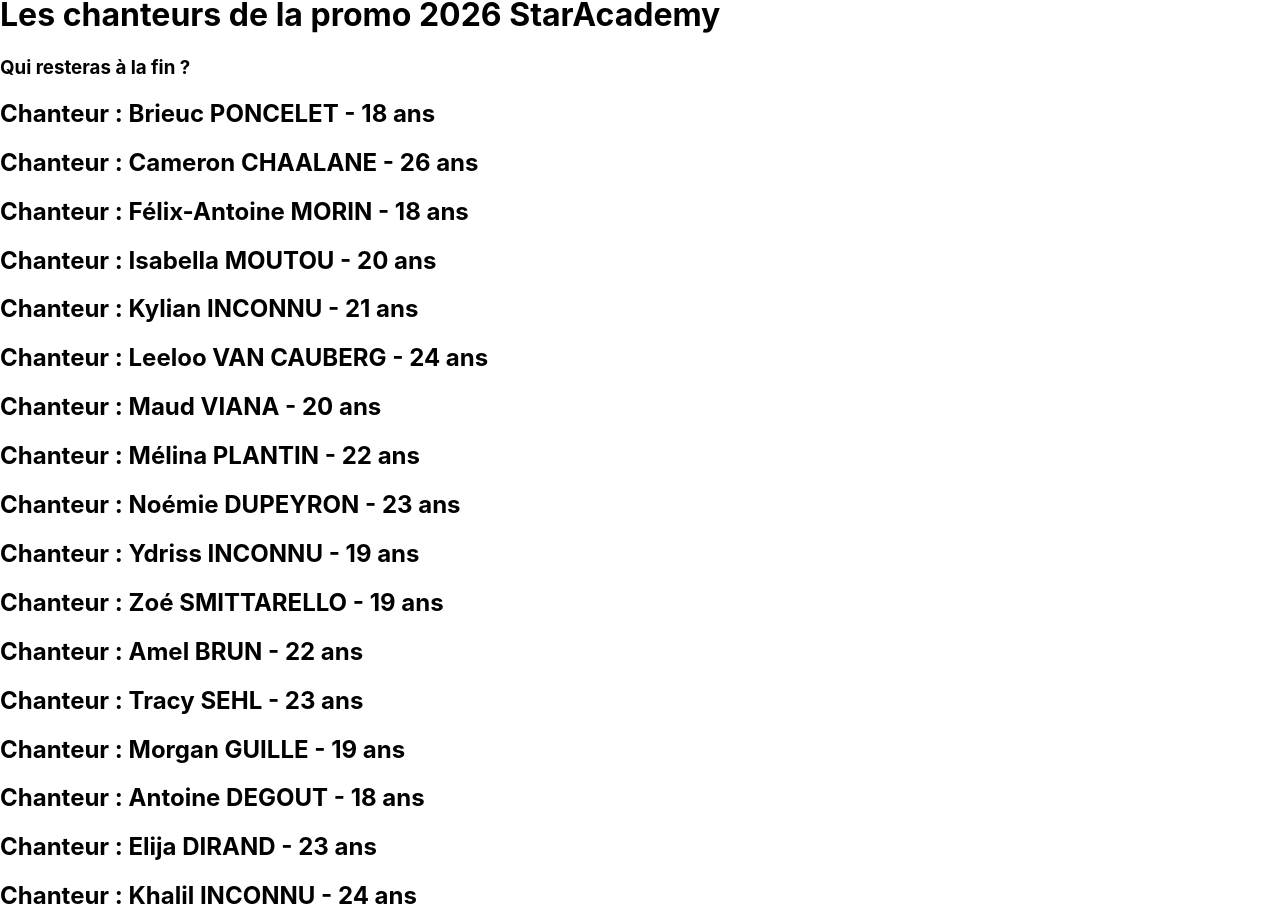
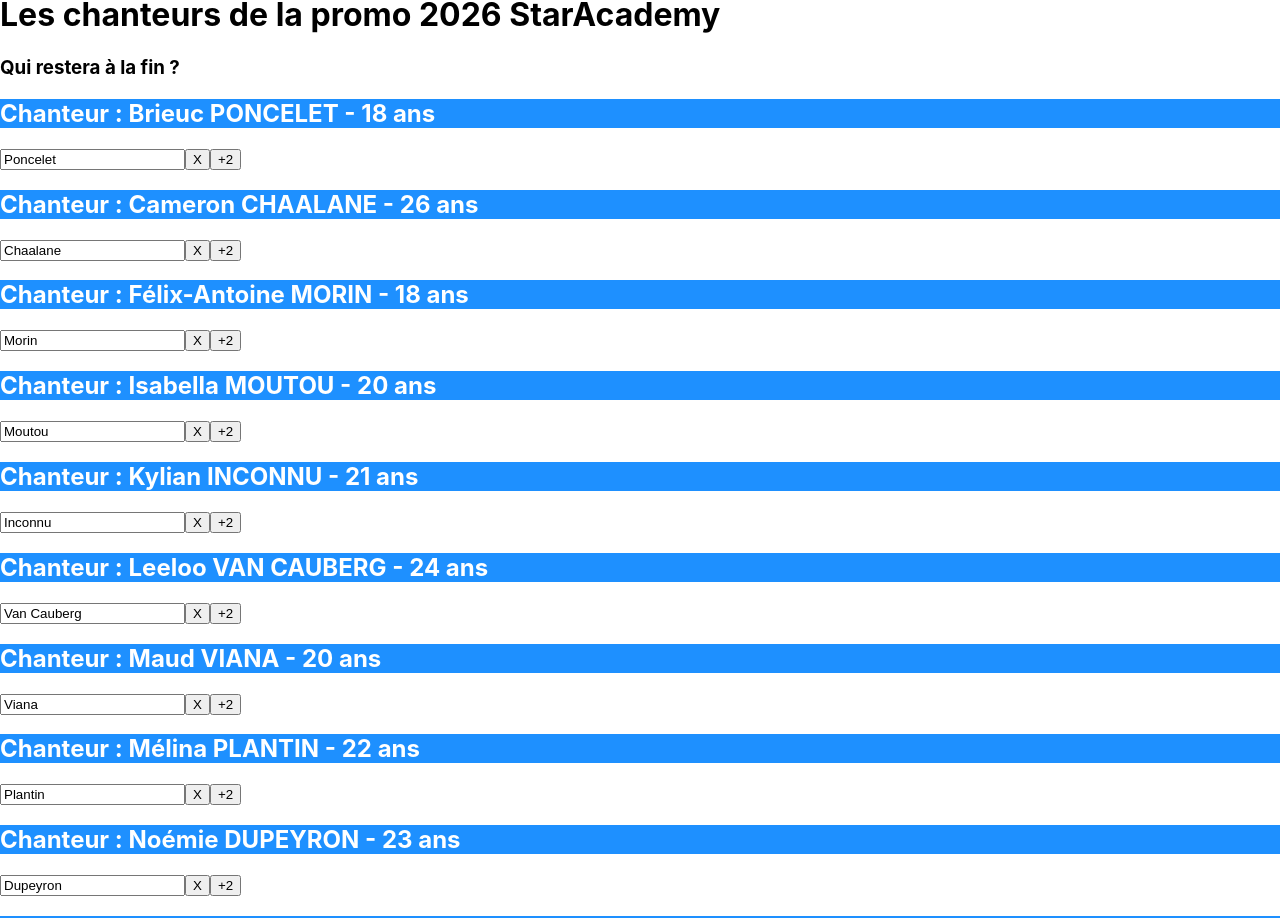
Before and after one commit to LaurenceB242/testreactdemo, a React (Create React App) app: page / in a window 1280 px wide. Shown: the part 26-944 px from the top of the page. Built offline with nearby package versions, Linux system fonts and the light colour scheme.

Commit message:
version 2 + rectif erreur

```diff
--- a/src/App.js
+++ b/src/App.js
@@ -1,189 +1,102 @@
-
-import logo from './logo.svg';
 import './App.css';
-
-// Importation de Component (pour créer une classe de composant) et de Fragment (pour regrouper des éléments sans ajouter de balise inutile)
-import {Component, Fragment} from 'react';
-import Membre from './components/Artiste';
+import { Component, Fragment } from 'react';
+import Artiste from './components/Artiste';
 import Button from './components/Button';
 
 const artistes = {
-    chanteur1: {
-        nom: "Poncelet",
-        prenom: "Brieuc",
-        age: "18",
-    },
-    chanteur2: {
-        nom: "Chaalane",
-        prenom: "Cameron",
-        age: "26",
-    },
-    chanteur3: {
-        nom: "Morin",
-        prenom: "Félix-Antoine",
-        age: "18",
-    },
-    chanteur4: {
-        nom: "Moutou",
-        prenom: "Isabella",
-        age: "20",
-    },
-    chanteur5: {
-        nom: "Inconnu",
-        prenom: "Kylian",
-        age: "21",
-    },
-    chanteur6: {
-        nom: "Van Cauberg",
-        prenom: "Leeloo",
-        age: "24",
-    },
-    chanteur7: {
-        nom: "Viana",
-        prenom: "Maud",
-        age: "20",
-    },
-    chanteur8: {
-        nom: "Plantin",
-        prenom: "Mélina",
-        age: "22",
-    },
-    chanteur9: {
-        nom: "Dupeyron",
-        prenom: "Noémie",
-        age: "23",
-    },
-    chanteur10: {
-        nom: "Inconnu",
-        prenom: "Ydriss",
-        age: "19",
-    },
-    chanteur11: {
-        nom: "Smittarello",
-        prenom: "Zoé",
-        age: "19",
-    },
-    chanteur12: {
-        nom: "Brun",
-        prenom: "Amel",
-        age: "22",
-    },
-    chanteur13: {
-        nom: "Sehl",
-        prenom: "Tracy",
-        age: "23",
-    },
-    chanteur14: {
-        nom: "Guille",
-        prenom: "Morgan",
-        age: "19",
-    },
-    chanteur15: {
-        nom: "Degout",
-        prenom: "Antoine",
-        age: "18",
-    },
-    chanteur16: {
-        nom: "Dirand",
-        prenom: "Elija",
-        age: "23",
-    },
-    chanteur17: {
-        nom: "Inconnu",
-        prenom: "Khalil",
-        age: "24",
-    }
+  chanteur1:  { nom: "Poncelet",    prenom: "Brieuc",        age: 18 },
+  chanteur2:  { nom: "Chaalane",    prenom: "Cameron",       age: 26 },
+  chanteur3:  { nom: "Morin",       prenom: "Félix-Antoine", age: 18 },
+  chanteur4:  { nom: "Moutou",      prenom: "Isabella",      age: 20 },
+  chanteur5:  { nom: "Inconnu",     prenom: "Kylian",        age: 21 },
+  chanteur6:  { nom: "Van Cauberg", prenom: "Leeloo",        age: 24 },
+  chanteur7:  { nom: "Viana",       prenom: "Maud",          age: 20 },
+  chanteur8:  { nom: "Plantin",     prenom: "Mélina",        age: 22 },
+  chanteur9:  { nom: "Dupeyron",    prenom: "Noémie",        age: 23 },
+  chanteur10: { nom: "Inconnu",     prenom: "Ydriss",        age: 19 },
+  chanteur11: { nom: "Smittarello", prenom: "Zoé",           age: 19 },
+  chanteur12: { nom: "Brun",        prenom: "Amel",          age: 22 },
+  chanteur13: { nom: "Sehl",        prenom: "Tracy",         age: 23 },
+  chanteur14: { nom: "Guille",      prenom: "Morgan",        age: 19 },
+  chanteur15: { nom: "Degout",      prenom: "Antoine",       age: 18 },
+  chanteur16: { nom: "Dirand",      prenom: "Elija",         age: 23 },
+  chanteur17: { nom: "Inconnu",     prenom: "Khalil",        age: 24 }
 };
 
+class App extends Component {
 
-
-// Déclaration de la classe du composant nommé "App" qui hérite de Component
-class App extends Component{
-
-// Le "state" (l'état) est la mémoire centrale de ton composant.
-// C'est ici que tu stockes toutes les données qui peuvent évoluer ou s'afficher.
+  // Le state s'appelle "artiste" : on utilisera ce nom PARTOUT
   state = {
-  // Stocke toute la liste de tes chanteurs pour pouvoir les utiliser et les afficher
     artiste: artistes,
-
-  // Un nombre de référence (par exemple, pour faire vieillir les artistes de 2 ans)
     plus: 2,
-
-  // Un interrupteur (vrai/faux). Il sert souvent à savoir si un élément doit être visible ou caché
     isShow: false
   }
 
-componentDidMount(){
-    // Au moment où le composant s'affiche pour la première fois,
-    // on injecte la liste de tes chanteurs dans le state
-    this.setState({ artiste: artistes })
+  handleShow = () => {
+    this.setState(prev => ({ isShow: !prev.isShow }))
   }
 
-  handleShow = () => {
-    // Inverse la valeur de isShow (si c'était true, ça devient false, et inversement)
-    const isShow = !this.state.isShow
-    this.setState({ isShow:isShow })
+  // Change le nom d'UN chanteur à chaque frappe
+  handleChange = (event, id) => {
+    const nom = event.target.value   // on lit la valeur avant le setState
+    this.setState(prev => ({
+      artiste: {
+        ...prev.artiste,
+        [id]: { ...prev.artiste[id], nom }
+      }
+    }))
   }
 
- handleClick = (nb) => {
-    // copie de la donnée dans state artiste
-    const artiste = {...this.state.artiste}
-
-    //On modifie l'âge d'un chanteur précis (par exemple chanteur1)
-    artiste.chanteur1.age += nb
-
-    //On met à jour le state avec notre objet "artiste" modifié pareil que faire this.setState({league:league})
-    this.setState({ artiste })
+  // "Supprime" un chanteur : nom = X et âge = 0 (comme ta version UFC)
+  hideName = (id) => {
+    this.setState(prev => ({
+      artiste: {
+        ...prev.artiste,
+        [id]: { ...prev.artiste[id], nom: "X", age: 0 }
+      }
+    }))
   }
 
-  // Méthode obligatoire dans un composant classe pour afficher le contenu
+  // Fait vieillir UN chanteur de nb ans
+  handleClick = (id, nb) => {
+    this.setState(prev => ({
+      artiste: {
+        ...prev.artiste,
+        [id]: { ...prev.artiste[id], age: prev.artiste[id].age + nb }
+      }
+    }))
+  }
+
   render() {
-      const list = Object.keys(this.state.artiste).map(iteration => {
-      return (
-        <Membre
-          key={iteration}
-          age={this.state.artiste[iteration].age}
-          prenom={this.state.artiste[iteration].prenom}
-          nom={this.state.artiste[iteration].nom}
+    const list = Object.keys(this.state.artiste).map(id => (
+      <Artiste
+        key={id}
+        age={this.state.artiste[id].age}
+        prenom={this.state.artiste[id].prenom}
+        nom={this.state.artiste[id].nom}
+        handleChange={(event) => this.handleChange(event, id)}
+        hideName={() => this.hideName(id)}
+        plus={this.state.plus}
+        handleClick={() => this.handleClick(id, this.state.plus)}
       />
-      )
-    })
+    ))
 
     return (
-      // Le Fragment évite d'ajouter une balise <div> inutile autour de nos titres
       <Fragment>
         <h1>Les chanteurs de la promo 2026 StarAcademy</h1>
-        <h3>Qui resteras à la fin ?</h3>
+        <h3>Qui restera à la fin ?</h3>
         {list}
 
-        {/* Dans une classe React, dès que tu veux attraper quelque chose qui appartient à ton composant (comme son state -> état), tu es obligé de coller le mot this. devant. */}
-      {/* <Membre
-        nom={this.state.artiste.chanteur1.nom}
-        prenom={this.state.artiste.chanteur1.prenom}
-        age={this.state.artiste.chanteur1.age}
-
-      /> */}
-       <Membre
-          age="50"
-          nom="McGregor"
-        >
-          {
-            this.state.isShow ? <strong>Je suis le GOAT</strong> : null
-          }
-
+        {/* Cet Artiste n'a pas de handlers : il utilise les children */}
+        <Artiste prenom="Conor" nom="McGregor" age={50}>
+          {this.state.isShow ? <strong>Je suis le GOAT</strong> : null}
           <button onClick={this.handleShow}>
             {this.state.isShow ? 'Cacher' : 'Montrer'}
           </button>
-       </Membre>
-
-        {/* this.handleClick(this.state.plus) dans une fonction anonyme () => {} fonction flechée */}
-        <Button plus={this.state.plus} veillir={()=>{this.handleClick(this.state.plus)}}/>
-          {/* pour comprendre <Button plus={2} veillir={this.handleClick} aux clic  /> */}
-
+        </Artiste>
       </Fragment>
     )
   }
 }
 
-// Exportation du composant pour qu'il puisse être utilisé dans le reste de l'application
 export default App;
--- a/src/components/Artiste.jsx
+++ b/src/components/Artiste.jsx
@@ -1,20 +1,42 @@
+import Button from "./Button";   // ✅ le bon fichier
+
+const Artiste = ({ prenom, nom, age, children, handleChange, hideName, plus, handleClick }) => {
+    return (
+        <>
+            <h2 style={{ backgroundColor: age < 46 ? 'dodgerblue' : 'crimson', color: 'white' }}>
+                Chanteur : {prenom} {nom.toUpperCase()} - {age} ans
+            </h2>
+
+            {/* On n'affiche ces éléments que si le parent a envoyé la fonction */}
+            {handleChange && <input type="text" value={nom} onChange={handleChange} />}
+            {hideName && <button onClick={hideName}>X</button>}
+
+            {children ? <div>{children}</div> : null}
+
+            {handleClick && <Button plus={plus} veillir={handleClick} />}
+        </>
+    );
+}
+
+export default Artiste;
+
 // On crée un composant fonctionnel nommé "Artiste".
 // Il reçoit en paramètre "props" (qui est le colis contenant le prénom, le nom et l'âge envoyés par App.js).
-const Artiste = (props) => {
-    // console.log(props);
-    return (
+// const Artiste = (props) => {
+//     // console.log(props);
+//     return (
         // Les balises vides <> et </> s'appellent un "Fragment".
         // Elles servent juste à regrouper le contenu sans ajouter de balise <div> inutile
-        <>
-            <h2>Chanteur : {props.prenom} {props.nom.toUpperCase()} - {props.age} ans</h2>
+        // <>
+            {/* <h2>Chanteur : {props.prenom} {props.nom.toUpperCase()} - {props.age} ans</h2> */}
             {/* On affiche les informations du chanteur en ouvrant le colis "props" */}
             {/* props.prenom : Affiche le prénom */}
             {/* props.nom.toUpperCase() : Attrape le nom et le met tout en MAJUSCULES */}
             {/* props.age : Affiche l'âge */}
-        </>
+        {/* </>
      );
 }
-
+  */}
 // On exporte le composant pour qu'il puisse être utilisé (importé) dans le fichier App.js
-export default Artiste;
+// export default Artiste;
 // il ne peut y avoir qu'un seul export default par fichier (puisqu'il n'y a qu'un seul élément "par défaut").
```
Lines whose indentation alone changed are shown as unchanged.
